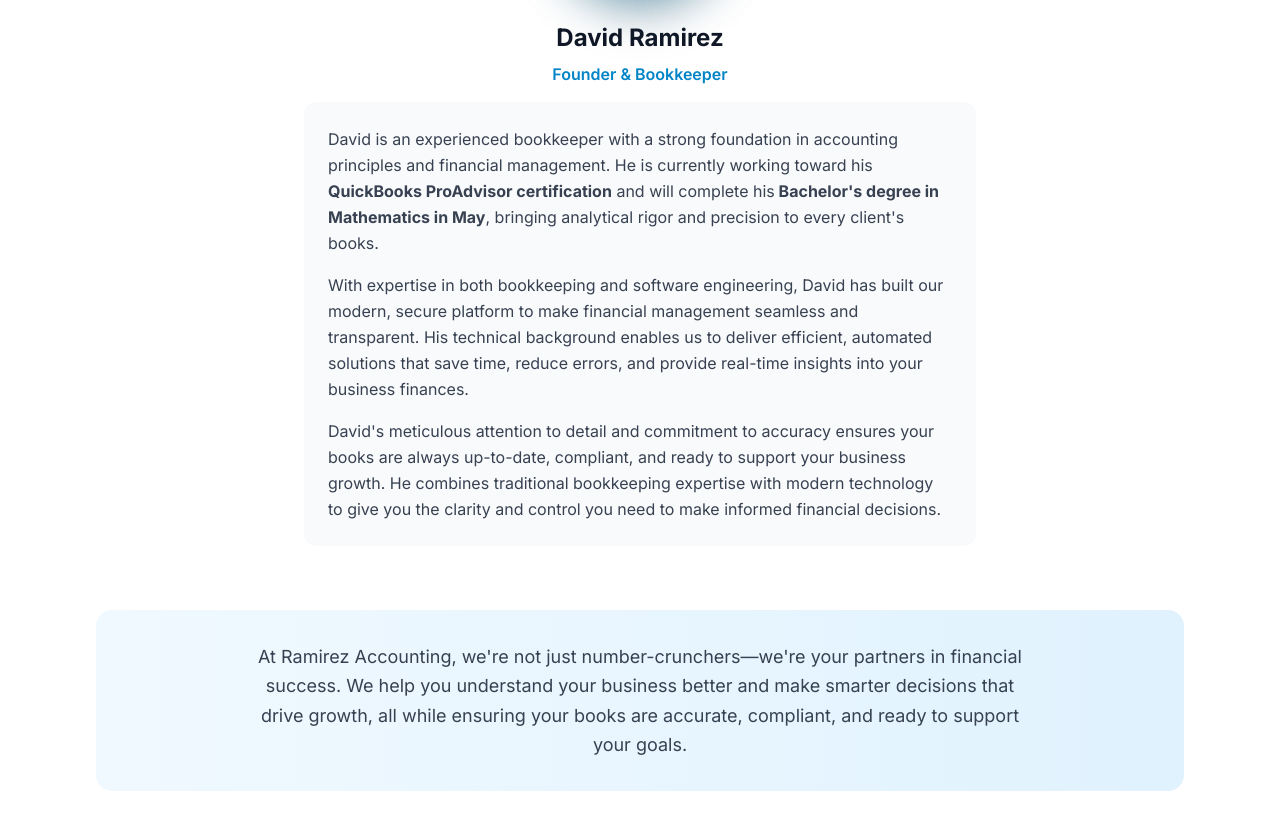
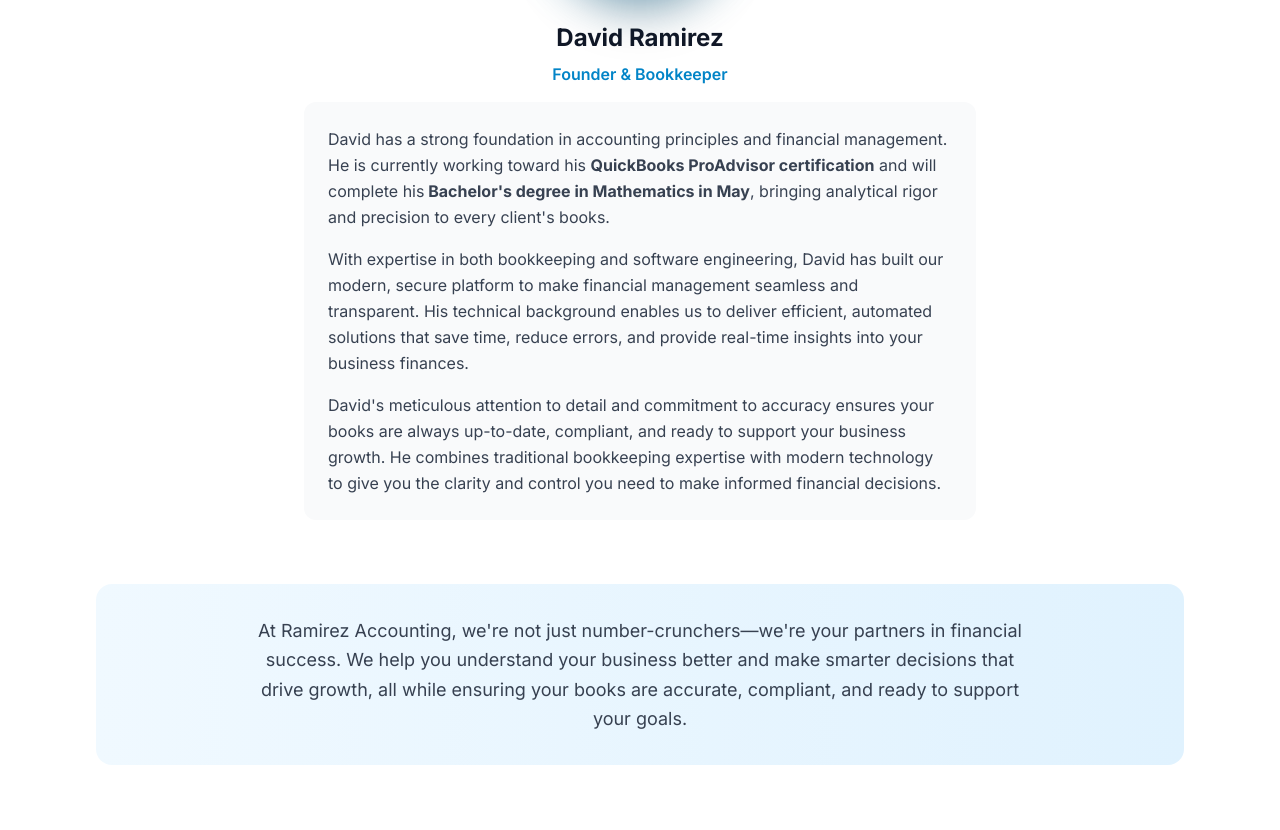
Before and after one commit to Davstatix/ramirez-accounting, a Next.js app: page / in a window 1280 px wide. Shown: the part 6191-7021 px from the top of the page. Built offline with nearby package versions, Linux system fonts and the light colour scheme; no server answers.

Commit message:
Remove 'experienced' from David's profile

```diff
--- a/app/page.tsx
+++ b/app/page.tsx
@@ -493,7 +493,7 @@ export default function Home() {
               <p className="text-primary-600 font-semibold mb-4">Founder & Bookkeeper</p>
               <div className="bg-gray-50 rounded-xl p-6 text-left">
                 <p className="text-gray-700 leading-relaxed mb-4">
-                  David is an experienced bookkeeper with a strong foundation in accounting principles and financial management.
+                  David has a strong foundation in accounting principles and financial management.
                   He is currently working toward his <strong>QuickBooks ProAdvisor certification</strong> and will complete his
                   <strong> Bachelor&apos;s degree in Mathematics in May</strong>, bringing analytical rigor and precision to every client&apos;s books.
                 </p>
```
